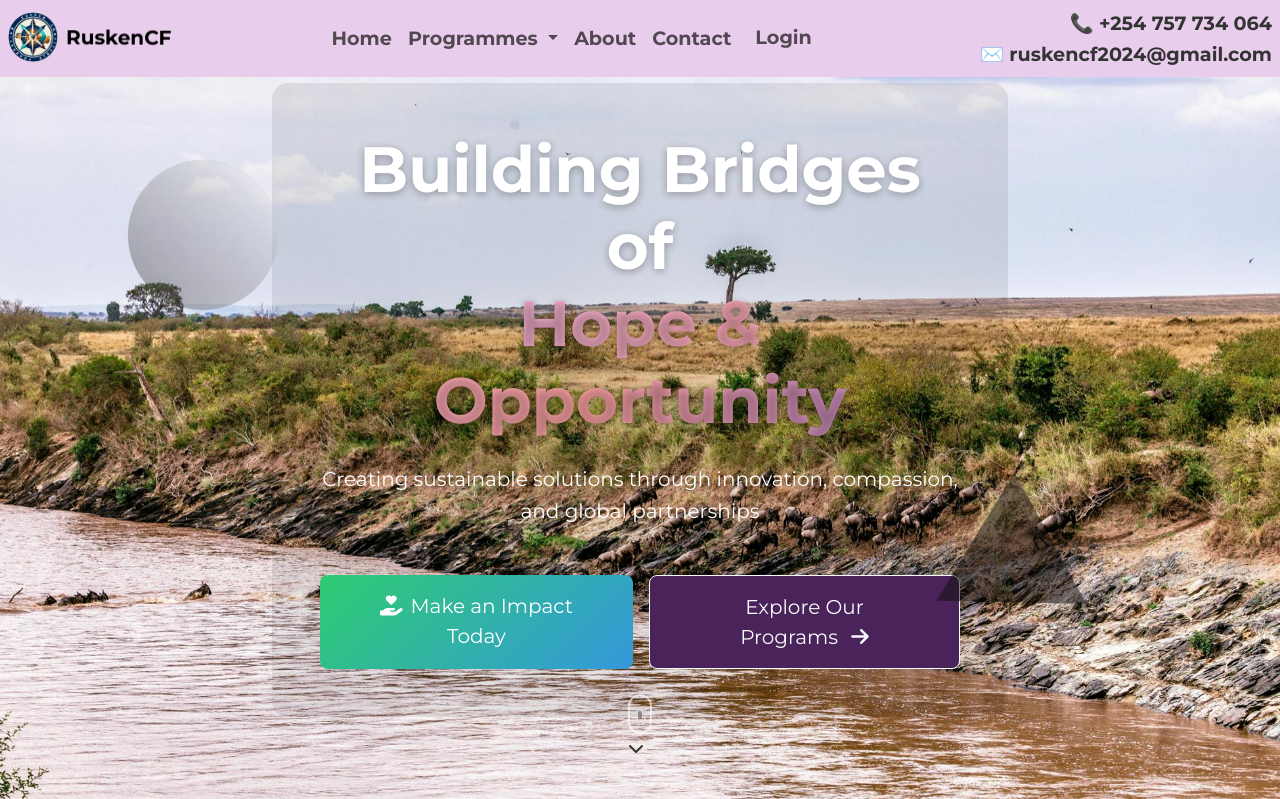
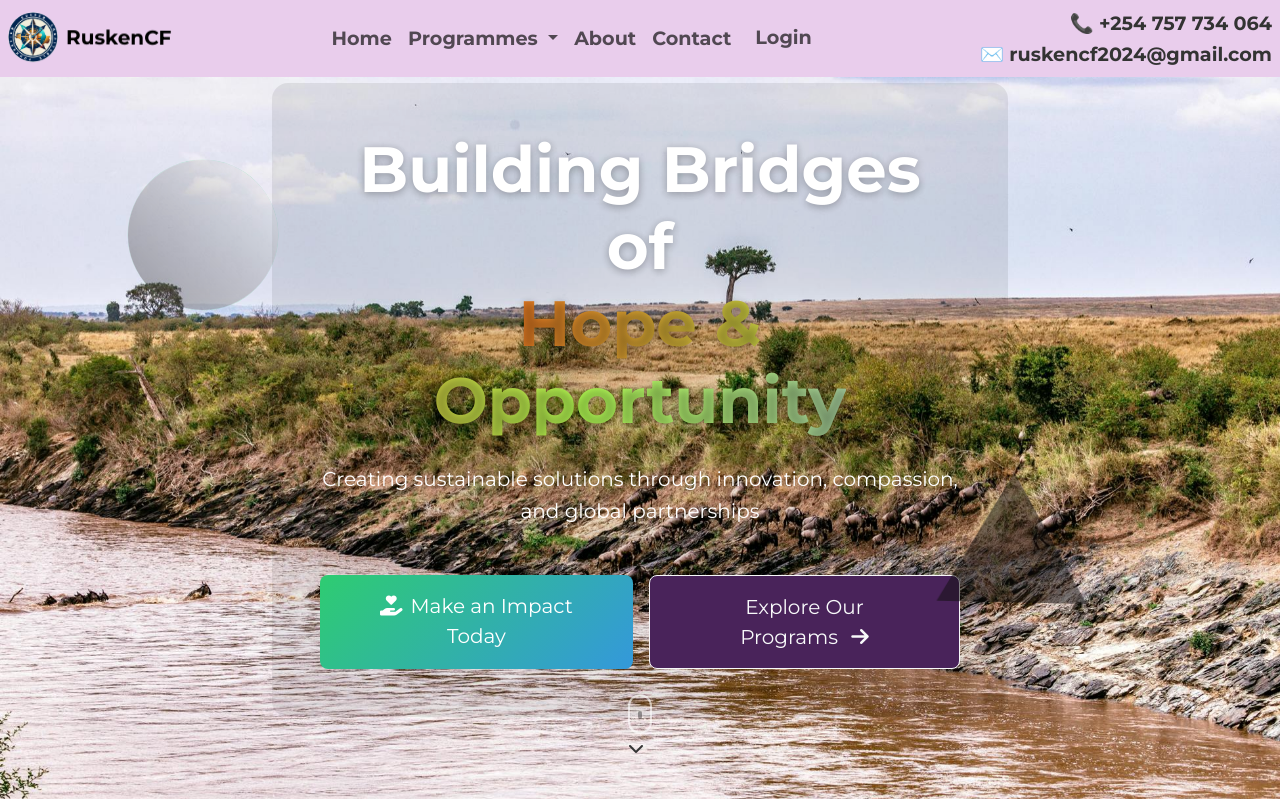
Before and after one commit to KEVINOCHAE/Rusken-Charitable-Foundation, a Flask app: page / in a window 1280 px wide. Shown: the top 799 px of the page. Run offline with Flask 3, Linux system fonts and the light colour scheme; data that the repository does not hold is empty; some libraries are stand-ins or nearby versions.

Commit message:
hompage finishing

```diff
--- a/app/static/css/page.css
+++ b/app/static/css/page.css
@@ -54,7 +54,7 @@
   text-shadow: 0 2px 8px rgba(0, 0, 0, 0.3);
 }
 .animated-gradient {
-  background: linear-gradient(90deg, #eebaee, #ffa3a3, #7467e0);
+  background: linear-gradient(90deg, #ff1e00, #b5ff54, #8577ff);
   background-size: 200% auto;
   -webkit-background-clip: text;
   background-clip: text;
```
Also changed, not shown: 1 other file.
